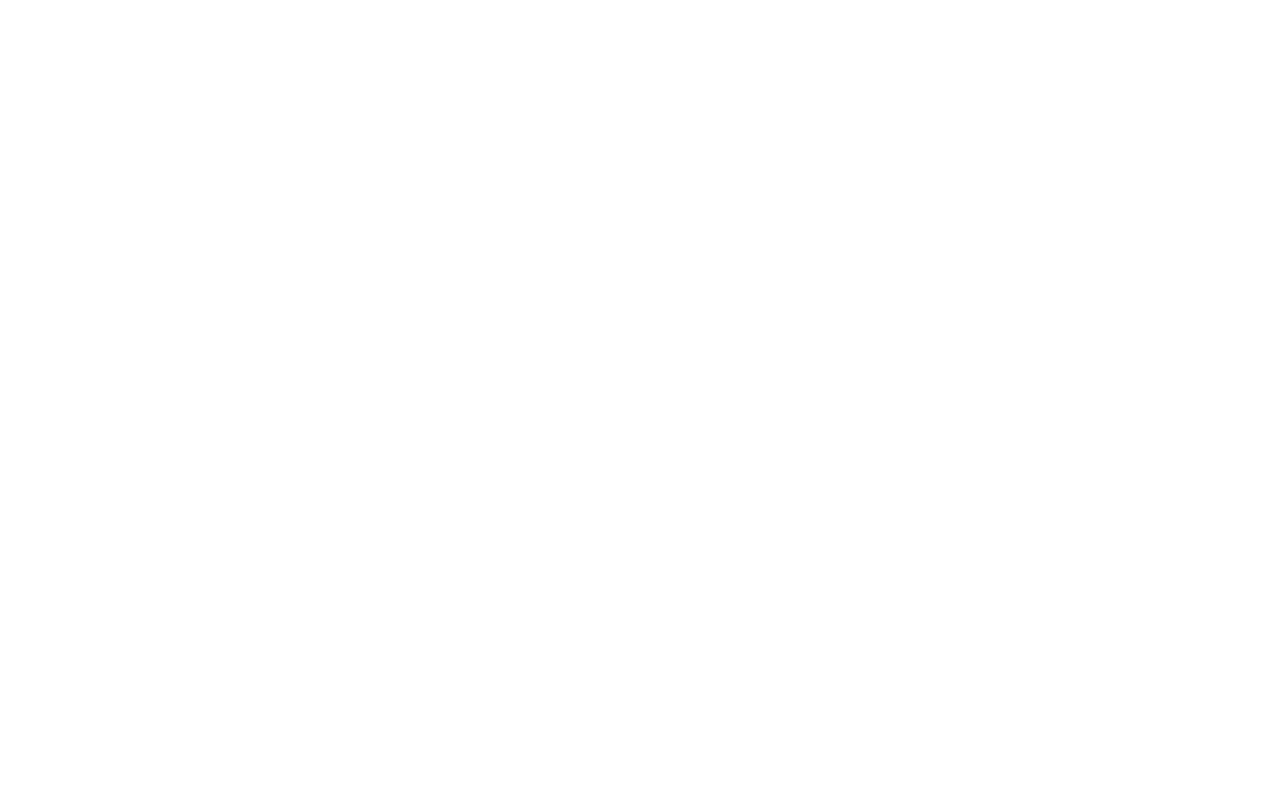
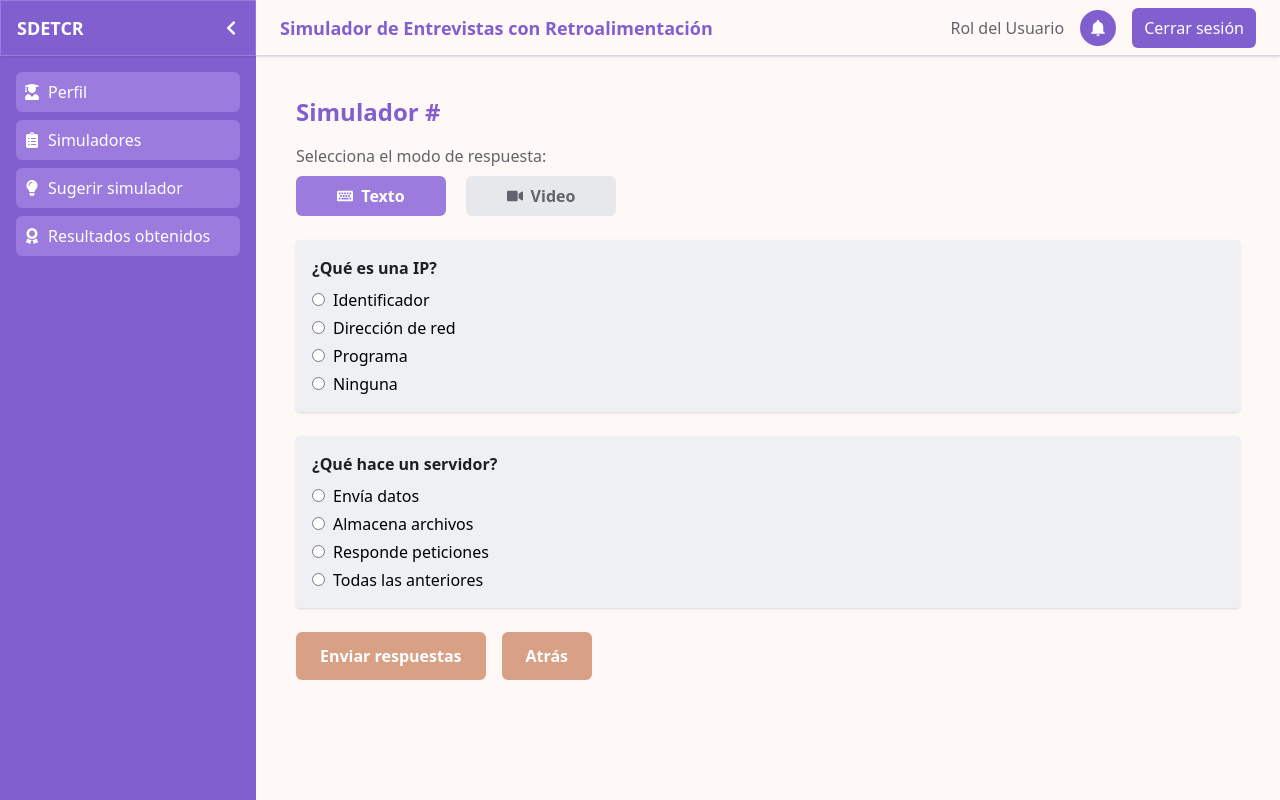
Before and after one commit to JulioCesarGutierrezRojas/SDETCR, a React (Vite) app in the folder frontend/: page /student/formulario/1 in a window 1280 px wide. Before the commit this address had no page. Built offline with nearby package versions, Linux system fonts and the light colour scheme.

Commit message:
APTI-51 ADD: Creacion de la interfaz para responder el simulador

```diff
--- a/frontend/src/components/layout/sidebarStudent.jsx
+++ b/frontend/src/components/layout/sidebarStudent.jsx
@@ -5,8 +5,8 @@
     const location = useLocation();
 
     const links = [
-        { to: "/estudiante", label: "Inicio", icon: <FaUserGraduate /> },
-        { to: "/estudiante/simuladores", label: "Simuladores", icon: <FaClipboardList /> },
+        { to: "/student", label: "Perfil", icon: <FaUserGraduate /> },
+        { to: "/student/simuladores", label: "Simuladores", icon: <FaClipboardList /> },
         { to: "/estudiante/sugerenciaSimulador", label: "Sugerir simulador", icon: <FaLightbulb /> },
         { to: "/estudiante/resultados", label: "Resultados obtenidos", icon: <FaAward /> },
     ];
--- /dev/null
+++ b/frontend/src/modules/student/views/categorias.jsx
@@ -0,0 +1,33 @@
+import { useState, useEffect } from "react";
+import { Link } from "react-router";
+
+const Categorias = () => {
+    const [categorias, setCategorias] = useState([]);
+
+    useEffect(() => {
+        setCategorias([
+            { id: 1, nombre: "Desarrollo de Software" },
+            { id: 2, nombre: "Manejo de Redes" },
+            { id: 3, nombre: "Administración de Empresas" }
+        ]);
+    }, []);
+
+    return (
+        <div className="p-4">
+            <h1 className="text-2xl font-bold text-[var(--primary)] mb-6">Selecciona una Categoría</h1>
+            <div className="grid grid-cols-1 sm:grid-cols-2 lg:grid-cols-3 gap-6">
+                {categorias.map((cat) => (
+                    <Link
+                        key={cat.id}
+                        to={`/student/simuladores/${cat.id}`}
+                        className="bg-[var(--color-lavanda-200)] hover:bg-[var(--color-lavanda-300)] text-[var(--color-lavanda-900)] font-medium py-6 px-4 rounded-xl shadow-md transition text-center"
+                    >
+                        {cat.nombre}
+                    </Link>
+                ))}
+            </div>
+        </div>
+    );
+};
+
+export default Categorias;
--- /dev/null
+++ b/frontend/src/modules/student/views/simulador.jsx
@@ -0,0 +1,35 @@
+import { useEffect, useState } from "react";
+import { Link } from "react-router";
+import { useParams } from "react-router";
+
+const Simuladores = () => {
+    const { categoriaId } = useParams();
+    const [simuladores, setSimuladores] = useState([]);
+
+    useEffect(()=>{
+        setSimuladores([
+            {id: 10, nombre:'Desarollo de Software'},
+            {id: 11, nombre:'Soporte Tecnico'}
+        ]);
+    },[categoriaId]);
+
+    return (
+        <div className="p-6">
+            <h1 className="text-2xl font-bold text-[var(--primary)] mb-6">Simuladores Disponibles</h1>
+            <div className="space-y-4">
+                {simuladores.map((simulador) => (
+                    <Link
+                        key={simulador.id}
+                        to={`/student/formulario/${simulador.id}`}
+                        className="block bg-[var(--color-nude-200)] hover:bg-[var(--color-nude-300)] text-[var(--color-nude-950)] font-semibold px-6 py-4 rounded-xl shadow-sm transition"
+                    >
+                        {simulador.nombre}
+                    </Link>
+                ))}
+            </div>
+        </div>
+    );
+
+}
+
+export default Simuladores;
--- /dev/null
+++ b/frontend/src/modules/student/views/simuladorFormulario.jsx
@@ -0,0 +1,131 @@
+import { useParams, Link } from "react-router-dom";
+import { useEffect, useState } from "react";
+import { FaVideo, FaKeyboard } from "react-icons/fa";
+
+const SimuladorFormulario = () => {
+    const { simuladorId } = useParams();
+    const [modo, setModo] = useState("texto");
+    const [preguntas, setPreguntas] = useState([]);
+    const [respuestas, setRespuestas] = useState({});
+    const [video, setVideo] = useState(null);
+
+    useEffect(() => {
+        setPreguntas([
+            {
+                id: 1,
+                texto: "¿Qué es una IP?",
+                opciones: ["Identificador", "Dirección de red", "Programa", "Ninguna"]
+            },
+            {
+                id: 2,
+                texto: "¿Qué hace un servidor?",
+                opciones: ["Envía datos", "Almacena archivos", "Responde peticiones", "Todas las anteriores"]
+            },
+        ]);
+    }, [simuladorId]);
+
+    const handleRespuesta = (preguntaId, opcion) => {
+        setRespuestas({ ...respuestas, [preguntaId]: opcion });
+    };
+
+    const handleSubmit = () => {
+        if (modo === "texto") {
+            console.log("Respuestas:", respuestas);
+        } else {
+            console.log("Video seleccionado:", video);
+        }
+    };
+
+    return (
+        <div className="p-6 max-w-6xl mx-auto">
+            <h1 className="text-2xl font-bold text-[var(--primary)] mb-4">Simulador #{simuladorId}</h1>
+
+            <div className="mb-6">
+                <label className="block mb-2 font-medium text-[var(--color-gris-900)]">
+                    Selecciona el modo de respuesta:
+                </label>
+                <div className="flex gap-5">
+                    <button
+                        onClick={() => setModo("texto")}
+                        className={`min-w-[150px] px-4 py-2 rounded-md font-semibold flex items-center justify-center gap-2
+                            ${modo === "texto"
+                                ? "bg-[var(--color-lavanda-600)] text-white"
+                                : "bg-[var(--color-gris-200)] text-[var(--color-gris-900)]"
+                            }`}
+                    >
+                        <FaKeyboard /> <span>Texto</span>
+                    </button>
+                    <button
+                        onClick={() => setModo("video")}
+                        className={`min-w-[150px] px-4 py-2 rounded-md font-semibold flex items-center justify-center gap-2
+                            ${modo === "video"
+                                ? "bg-[var(--color-lavanda-600)] text-white"
+                                : "bg-[var(--color-gris-200)] text-[var(--color-gris-900)]"
+                            }`}
+                    >
+                        <FaVideo /><span>Video</span>
+                    </button>
+                </div>
+            </div>
+
+            {modo === "texto" ? (
+                <div className="space-y-6">
+                    {preguntas.map((preg) => (
+                        <div key={preg.id} className="bg-[var(--color-gris-100)] p-4 rounded shadow">
+                            <p className="font-semibold text-[var(--color-gris-950)]">{preg.texto}</p>
+                            <div className="mt-2 space-y-1">
+                                {preg.opciones.map((op, i) => (
+                                    <label key={i} className="block">
+                                        <input
+                                            type="radio"
+                                            name={`pregunta-${preg.id}`}
+                                            value={op}
+                                            onChange={() => handleRespuesta(preg.id, op)}
+                                            className="mr-2"
+                                        />
+                                        {op}
+                                    </label>
+                                ))}
+                            </div>
+                        </div>
+                    ))}
+                </div>
+            ) : (
+                <div className="bg-[var(--color-gris-100)] p-4 rounded-md shadow">
+                    <label className="block mb-2 font-medium text-[var(--color-gris-900)] text-center">
+                        Sube tu video de respuesta
+                    </label>
+
+                    <label
+                        className="flex flex-col items-center justify-center py-8 border-2 border-dashed border-[var(--color-gris-500)] hover:border-[var(--color-lavanda-600)] transition cursor-pointer rounded-md"
+                    >
+                        <FaVideo className="text-[var(--color-lavanda-600)] text-4xl mb-4" />
+                        <p className="text-[var(--color-gris-700)]">Arrastra tu archivo aquí o haz clic para seleccionar</p>
+
+                        <input
+                            type="file"
+                            accept="video/*"
+                            onChange={(e) => setVideo(e.target.files[0])}
+                            className="hidden"
+                        />
+                    </label>
+                </div>
+
+            )}
+
+            <div className="mt-6 flex gap-4">
+                <button
+                    onClick={handleSubmit}
+                    className="px-6 py-3 rounded-md bg-[var(--color-nude-600)] text-white font-semibold hover:bg-[var(--color-nude-700)] transition">
+                    Enviar respuestas
+                </button>
+
+                <Link to={`/student/simuladores/${simuladorId}`} className="px-6 py-3 rounded-md bg-[var(--color-nude-600)] text-white font-semibold hover:bg-[var(--color-nude-700)] transition text-center">
+                    Atrás
+                </Link>
+            </div>
+        </div>
+    );
+};
+
+export default SimuladorFormulario;
--- a/frontend/src/router/router.jsx
+++ b/frontend/src/router/router.jsx
@@ -3,6 +3,9 @@
 import LayoutStudent from "../components/layout/layoutStudent";
 import LayoutAdmin from "../components/layout/layoutAdmin";
 import LayoutTeacher from "../components/layout/layoutTeacher";
+import Simuladores from "../modules/student/views/simulador";
+import Categorias from "../modules/student/views/categorias";
+import SimuladorFormulario from "../modules/student/views/simuladorFormulario";
 
 const AppRouter = () => {
   return (
@@ -10,7 +13,11 @@
       <Routes>
         <Route path="/" element={<Login />} />
 
-        <Route path="/student" element={<LayoutStudent />}></Route>
+        <Route path="/student" element={<LayoutStudent />}>
+          <Route path="simuladores" element={<Categorias />} />
+          <Route path="simuladores/:categoriaID" element={<Simuladores />} />
+          <Route path="formulario/:simuladorID" element={<SimuladorFormulario />} />
+        </Route>
         <Route path="/admin" element={<LayoutAdmin />}></Route>
         <Route path="/teacher" element={<LayoutTeacher />}></Route>
       </Routes>
```
